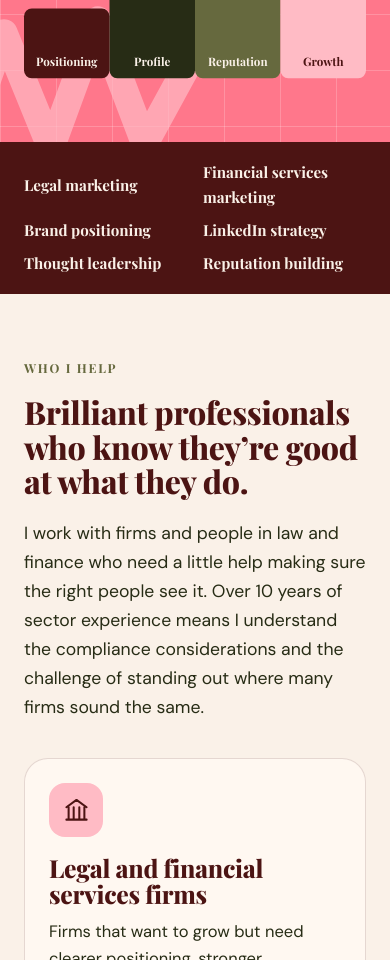
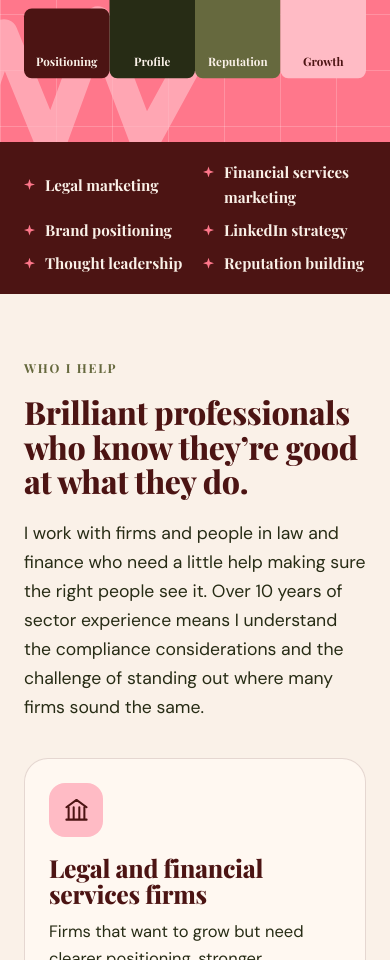
Before and after one commit to jedarlingtonx/ascendlfm.co.uk, a plain HTML site: page index.html in a window 390 px wide. Shown: the part 1090-2050 px from the top of the page. Drawn offline with Linux system fonts and the light colour scheme.

Commit message:
Show a star before every specialism on mobile
Co-Authored-By: Claude Sonnet 5.5 <noreply@anthropic.com>
Claude-Session: https://claude.ai/code/session_01Gu4sFUfPVz67pkSkdaCChR

```diff
--- a/index.html
+++ b/index.html
@@ -242,7 +242,8 @@ footer .base{padding-top:24px;display:flex;flex-direction:column;align-items:cen
   footer .cols{grid-template-columns:1fr}
   .band ul{justify-content:flex-start;padding:18px 0}
   .band ul{display:grid;grid-template-columns:1fr 1fr;gap:8px 16px;font-size:.95rem}
-  .band li+li::before{display:none}
+  .band li{align-items:flex-start;gap:10px}
+  .band li::before,.band li+li::before{content:"";flex:none;width:11px;height:11px;margin-top:.42em;background:var(--blush60);clip-path:polygon(50% 0,62% 38%,100% 50%,62% 62%,50% 100%,38% 62%,0 50%,38% 38%)}
 }
 </style>
 <script>document.documentElement.classList.add('js')</script>
```
